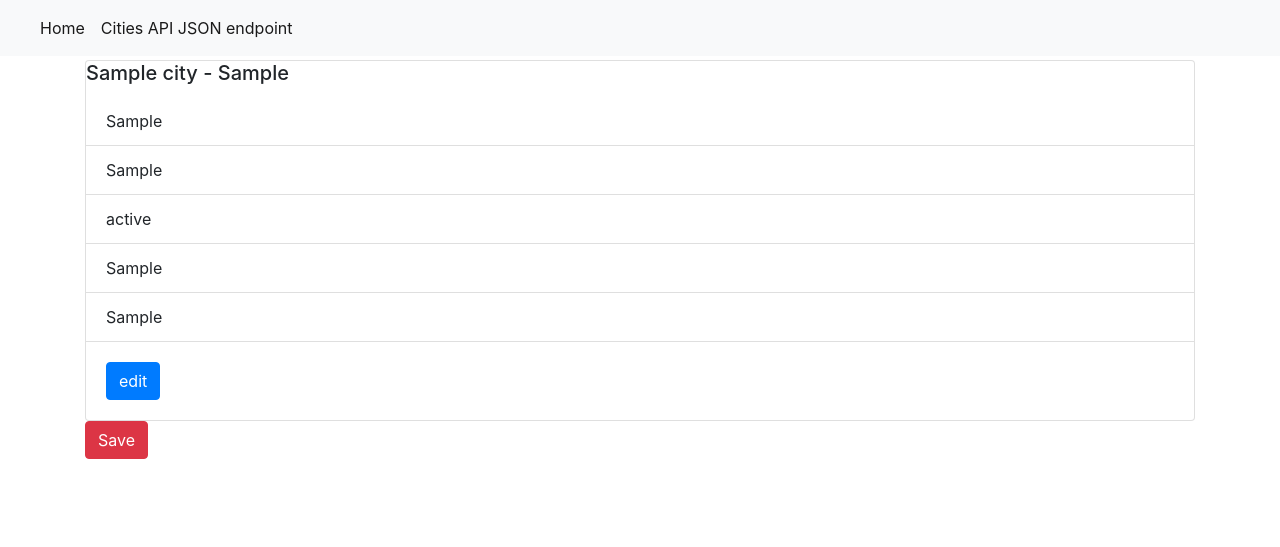
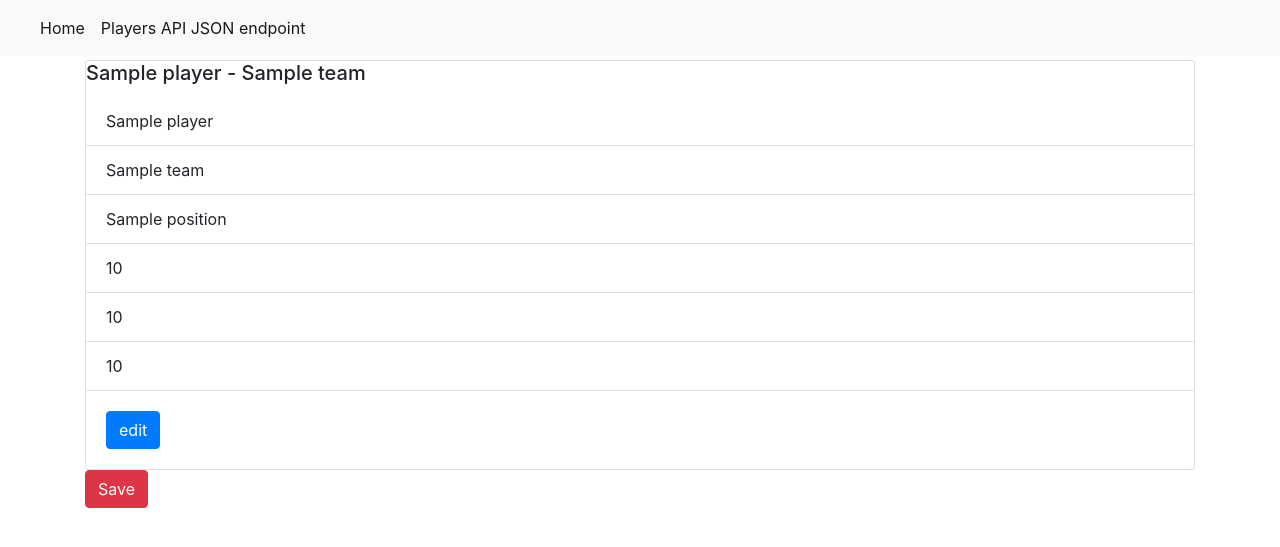
Before and after one commit to Benlnj33/BLfinalProject, a Flask app: template app/templates/view.html in a window 1280 px wide. Shown: the top 547 px of the page. Run offline with Flask 2, Linux system fonts and the light colour scheme; the template is opened without the code that fills it: most values are stand-ins (such as "Sample title", 1, 10 or a date in 2020); some libraries are stand-ins or nearby versions.

Commit message:
fixed app.py

```diff
--- a/app/app.py
+++ b/app/app.py
@@ -44,27 +44,27 @@ def form_edit_get(player_id):
 @app.route('/edit/<int:player_id>', methods=['POST'])
 def form_update_post(player_id):
     cursor = mysql.get_db().cursor()
-    inputData = (request.form.get('fldName'), request.form.get('fldLat'), request.form.get('fldLong'),
-                 request.form.get('fldCountry'), request.form.get('fldAbbreviation'),
-                 request.form.get('fldCapitalStatus'), request.form.get('fldPopulation'), player_id)
+    inputData = (request.form.get('Name'), request.form.get('Team'), request.form.get('Position'),
+                 request.form.get('Height_in'), request.form.get('Weight_lbs'),
+                 request.form.get('Age'), player_id)
     sql_update_query = """UPDATE players t SET t.Name = %s, t.Team = %s, t.Position = %s, t.height_inches =
     %s, t.weight_lbs = %s, t.Age = %s """
     cursor.execute(sql_update_query, inputData)
     mysql.get_db().commit()
     return redirect("/", code=302)
 
-@app.route('/cities/new', methods=['GET'])
+@app.route('/players/new', methods=['GET'])
 def form_insert_get():
     return render_template('new.html', title='New Player Form')
 
 
-@app.route('/cities/new', methods=['POST'])
+@app.route('/players/new', methods=['POST'])
 def form_insert_post():
     cursor = mysql.get_db().cursor()
-    inputData = (request.form.get('fldName'), request.form.get('fldLat'), request.form.get('fldLong'),
-                 request.form.get('fldCountry'), request.form.get('fldAbbreviation'),
-                 request.form.get('fldCapitalStatus'), request.form.get('fldPopulation'))
-    sql_insert_query = """INSERT INTO tblCitiesImport (fldName,fldLat,fldLong,fldCountry,fldAbbreviation,fldCapitalStatus,fldPopulation) VALUES (%s, %s,%s, %s,%s, %s,%s) """
+    inputData = (request.form.get('Name'), request.form.get('Team'), request.form.get('Position'),
+                 request.form.get('Height_in'), request.form.get('Weight_lbs'),
+                 request.form.get('Age'), player_id)
+    sql_insert_query = """INSERT INTO players (Name,Team,Position,Height_in,Weight_lbs,Age,) VALUES (%s, %s,%s, %s,%s, %s) """
     cursor.execute(sql_insert_query, inputData)
     mysql.get_db().commit()
     return redirect("/", code=302)
@@ -78,7 +78,7 @@ def form_delete_post(player_id):
     return redirect("/", code=302)
 
 
-@app.route('/api/v1/cities', methods=['GET'])
+@app.route('/api/v1/players', methods=['GET'])
 def api_browse() -> str:
     cursor = mysql.get_db().cursor()
     cursor.execute('SELECT * FROM players')
@@ -98,19 +98,19 @@ def api_retrieve(player_id) -> str:
     return resp
 
 
-@app.route('/api/v1/cities/', methods=['POST'])
+@app.route('/api/v1/players/', methods=['POST'])
 def api_add() -> str:
     resp = Response(status=201, mimetype='application/json')
     return resp
 
 
-@app.route('/api/v1/cities/<int:player_id>', methods=['PUT'])
+@app.route('/api/v1/players/<int:player_id>', methods=['PUT'])
 def api_edit(player_id) -> str:
     resp = Response(status=201, mimetype='application/json')
     return resp
 
 
-@app.route('/api/cities/<int:player_id>', methods=['DELETE'])
+@app.route('/api/players/<int:player_id>', methods=['DELETE'])
 def api_delete(player_id) -> str:
     resp = Response(status=210, mimetype='application/json')
     return resp
--- a/app/templates/layout.html
+++ b/app/templates/layout.html
@@ -34,7 +34,7 @@
         <a class="nav-link" href="#">Home <span class="sr-only">(current)</span></a>
       </li>
       <li class="nav-item active">
-        <a class="nav-link" href="api/cities">Cities API JSON endpoint <span class="sr-only">(current)</span></a>
+        <a class="nav-link" href="api/cities">Players API JSON endpoint <span class="sr-only">(current)</span></a>
       </li>
 
     </ul>
--- a/app/templates/new.html
+++ b/app/templates/new.html
@@ -1,9 +1,9 @@
 {% extends "layout.html" %}
 {% block content %}
-<form action="/cities/new" method="POST">
+<form action="/players/new" method="POST">
     <div class="row">
         <div class="col">
-            <label for="fldName">City Name</label>
+            <label for="player.Name">Player Name</label>
             <input id="fldName" type="text" class="form-control" placeholder="City Name" name="fldName">
         </div>
         <div class="col">
--- a/app/templates/view.html
+++ b/app/templates/view.html
@@ -2,20 +2,22 @@
 {% block content %}
 
 <div class="card" class="m-5 p-2">
-    <h5 class="card-title">{{ city.fldName }} - {{ city.fldAbbreviation }}</h5>
+    <h5 class="card-title">{{ player.Name }} - {{ Player.Team }}</h5>
 
     <ul class="list-group list-group-flush">
-        <li class="list-group-item">{{ city.fldLat }}</li>
-        <li class="list-group-item">{{ city.fldLong }}</li>
-        <li class="list-group-item">{{ city.fldCapitalStatus }}</li>
-        <li class="list-group-item">{{ city.fldCountry }}</li>
-        <li class="list-group-item">{{ city.fldPopulation }}</li>
+        <li class="list-group-item">{{ player.Name }}</li>
+        <li class="list-group-item">{{ player.Team }}</li>
+        <li class="list-group-item">{{ player.position }}</li>
+        <li class="list-group-item">{{ player.Height_in }}</li>
+        <li class="list-group-item">{{ player.weight_lbs }}</li>
+        <li class="list-group-item">{{ player.Age }}</li>
+
     </ul>
     <div class="card-body">
-        <a href="/edit/{{city.id}}" class="card-link btn btn-primary">edit</a>
+        <a href="/edit/{{player.id}}" class="card-link btn btn-primary">edit</a>
     </div>
 </div>
-<form action="/delete/{{city.id}}" method="post"><button type="submit" class="btn btn-danger">Save</button></form>
+<form action="/delete/{{player.id}}" method="post"><button type="submit" class="btn btn-danger">Save</button></form>
 
 
 {% endblock %}
```
